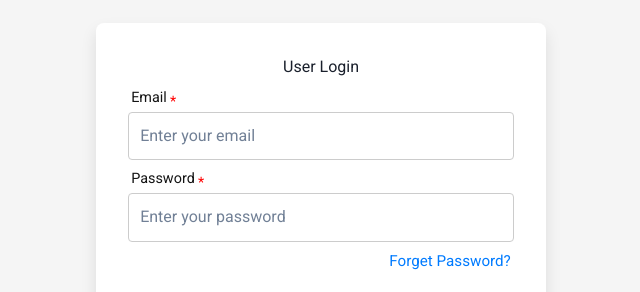
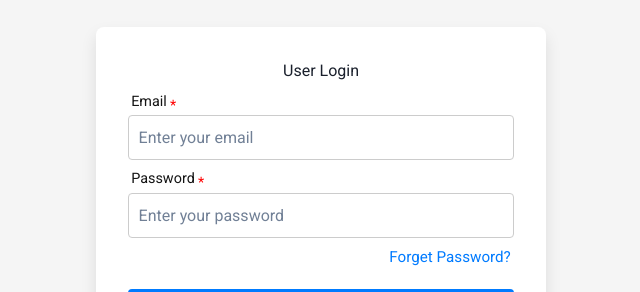
Before and after one commit to Arvind78/React-dashbard, a React (Vite) app: page / in a window 1280 px wide. Shown: the part 183-475 px from the top of the page, without its empty margins (319-959 px from the left). Built offline with nearby package versions, Linux system fonts and the light colour scheme.

Commit message:
first commit

```diff
--- a/src/components/login/Login.module.css
+++ b/src/components/login/Login.module.css
@@ -25,7 +25,7 @@
 
 .login-form input{
     width: 100%;
-    padding: 0.7rem ;
+    padding: 0.6rem ;
     border: 1px solid #ccc;
     border-radius: 0.25rem;
 }
```
